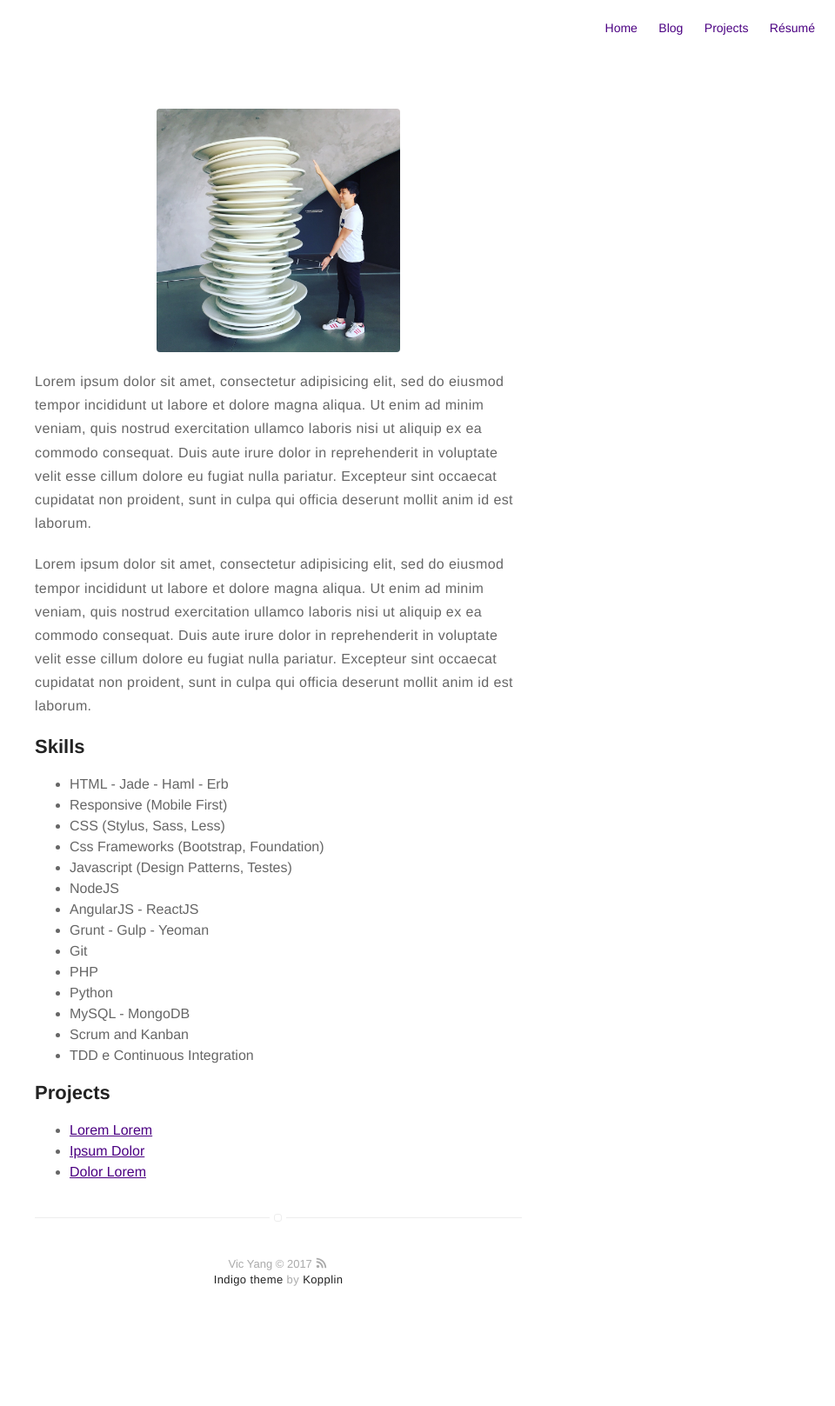
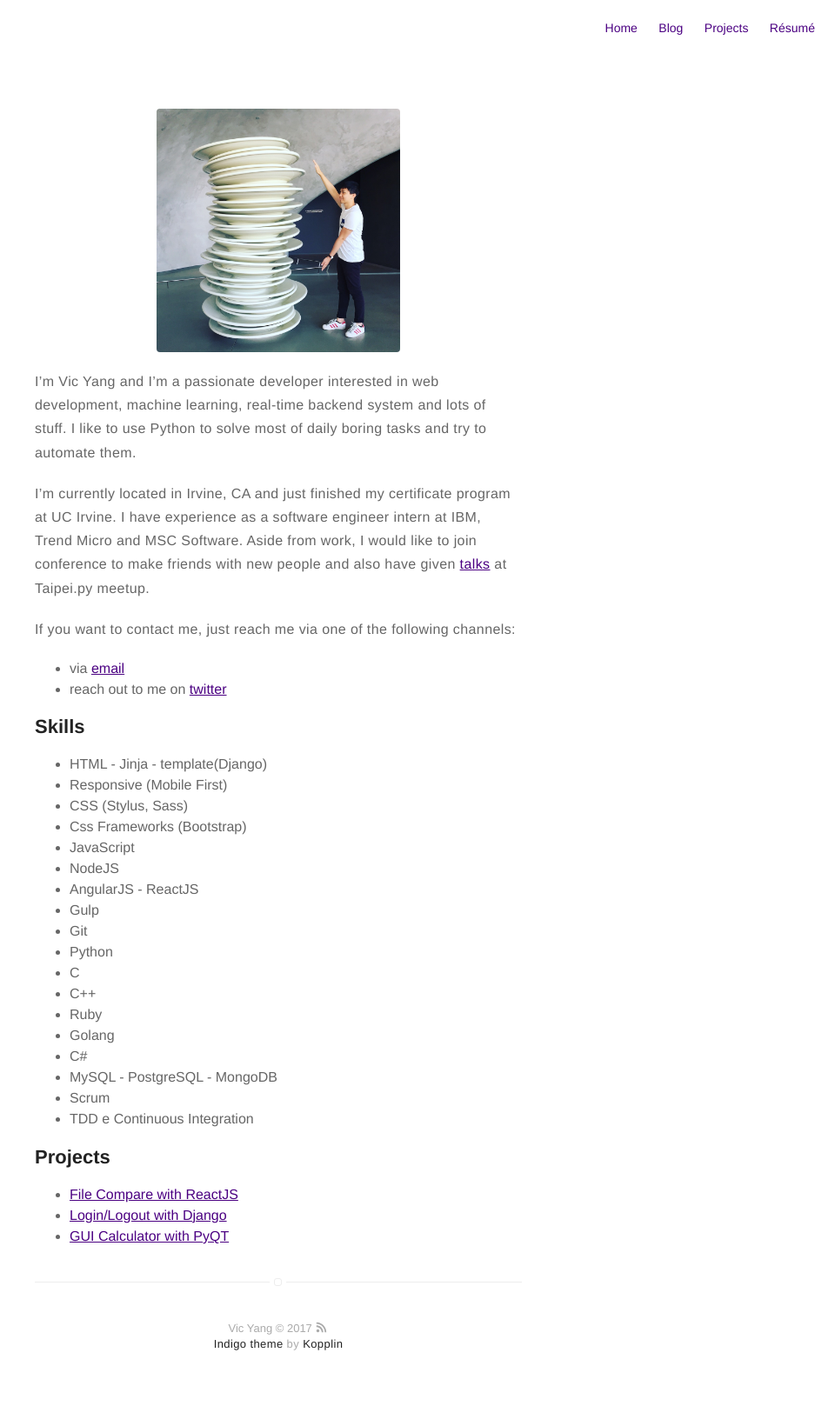
Before and after one commit to vrootic/portfolio, a Jekyll site: the page built from about.md, in a window 1280 px wide. Shown: the whole page at 87% size, without its empty margins (320-1280 px from the left). Built offline with Jekyll 4.4.1, drawn with Linux system fonts in a browser that asks for light colours; before the commit the page ends 1543 px from its top, so only the background shows below that.

Commit message:
Add resume

```diff
--- a/about.md
+++ b/about.md
@@ -4,43 +4,43 @@ layout: page
 ---
 ![Profile Image]({{ site.url }}/{{ site.picture }})
 
-<p>Lorem ipsum dolor sit amet, consectetur adipisicing elit, sed do eiusmod
-tempor incididunt ut labore et dolore magna aliqua. Ut enim ad minim veniam,
-quis nostrud exercitation ullamco laboris nisi ut aliquip ex ea commodo
-consequat. Duis aute irure dolor in reprehenderit in voluptate velit esse
-cillum dolore eu fugiat nulla pariatur. Excepteur sint occaecat cupidatat non
-proident, sunt in culpa qui officia deserunt mollit anim id est laborum.</p>
 
-<p>Lorem ipsum dolor sit amet, consectetur adipisicing elit, sed do eiusmod
-tempor incididunt ut labore et dolore magna aliqua. Ut enim ad minim veniam,
-quis nostrud exercitation ullamco laboris nisi ut aliquip ex ea commodo
-consequat. Duis aute irure dolor in reprehenderit in voluptate velit esse
-cillum dolore eu fugiat nulla pariatur. Excepteur sint occaecat cupidatat non
-proident, sunt in culpa qui officia deserunt mollit anim id est laborum.</p>
+I'm Vic Yang and I'm a passionate developer interested in web development, machine learning, real-time backend system and lots of stuff. I like to use Python to solve most of daily boring tasks and try to automate them.
+
+I'm currently located in Irvine, CA and just finished my certificate program at UC Irvine. I have experience as a software engineer intern at IBM, Trend Micro and MSC Software. Aside from work, I would like to join conference to make friends with new people and also have given [talks](https://www.slideshare.net/vrootic) at Taipei.py meetup.
+
+If you want to contact me, just reach me via one of the following channels:
+
+- via [email](mailto:vrootic@gmail.com)
+- reach out to me on [twitter](https://twitter.com/vrootic)
 
 <h2>Skills</h2>
 
 <ul class="skill-list">
-	<li>HTML - Jade - Haml - Erb</li>
+	<li>HTML - Jinja - template(Django)</li>
 	<li>Responsive (Mobile First)</li>
-	<li>CSS (Stylus, Sass, Less)</li>
-	<li>Css Frameworks (Bootstrap, Foundation)</li>
-	<li>Javascript (Design Patterns, Testes)</li>
+	<li>CSS (Stylus, Sass)</li>
+	<li>Css Frameworks (Bootstrap)</li>
+	<li>JavaScript</li>
 	<li>NodeJS</li>
 	<li>AngularJS - ReactJS</li>
-	<li>Grunt - Gulp - Yeoman</li>
+	<li>Gulp</li>
 	<li>Git</li>
-	<li>PHP</li>
 	<li>Python</li>
-	<li>MySQL - MongoDB</li>
-	<li>Scrum and Kanban</li>
+	<li>C</li>
+	<li>C++</li>
+	<li>Ruby</li>
+	<li>Golang</li>
+	<li>C#</li>
+	<li>MySQL - PostgreSQL - MongoDB</li>
+	<li>Scrum</li>
 	<li>TDD e Continuous Integration</li>
 </ul>
 
 <h2>Projects</h2>
 
 <ul>
-	<li><a href="https://github.com/">Lorem Lorem</a></li>
-	<li><a href="https://github.com/">Ipsum Dolor</a></li>
-	<li><a href="https://github.com/">Dolor Lorem</a></li>
+	<li><a href="https://github.com/vrootic/FileCompare">File Compare with ReactJS</a></li>
+	<li><a href="https://github.com/vrootic/i2x_challenge">Login/Logout with Django</a></li>
+	<li><a href="https://github.com/vrootic/Bane">GUI Calculator with PyQT</a></li>
 </ul>
```
